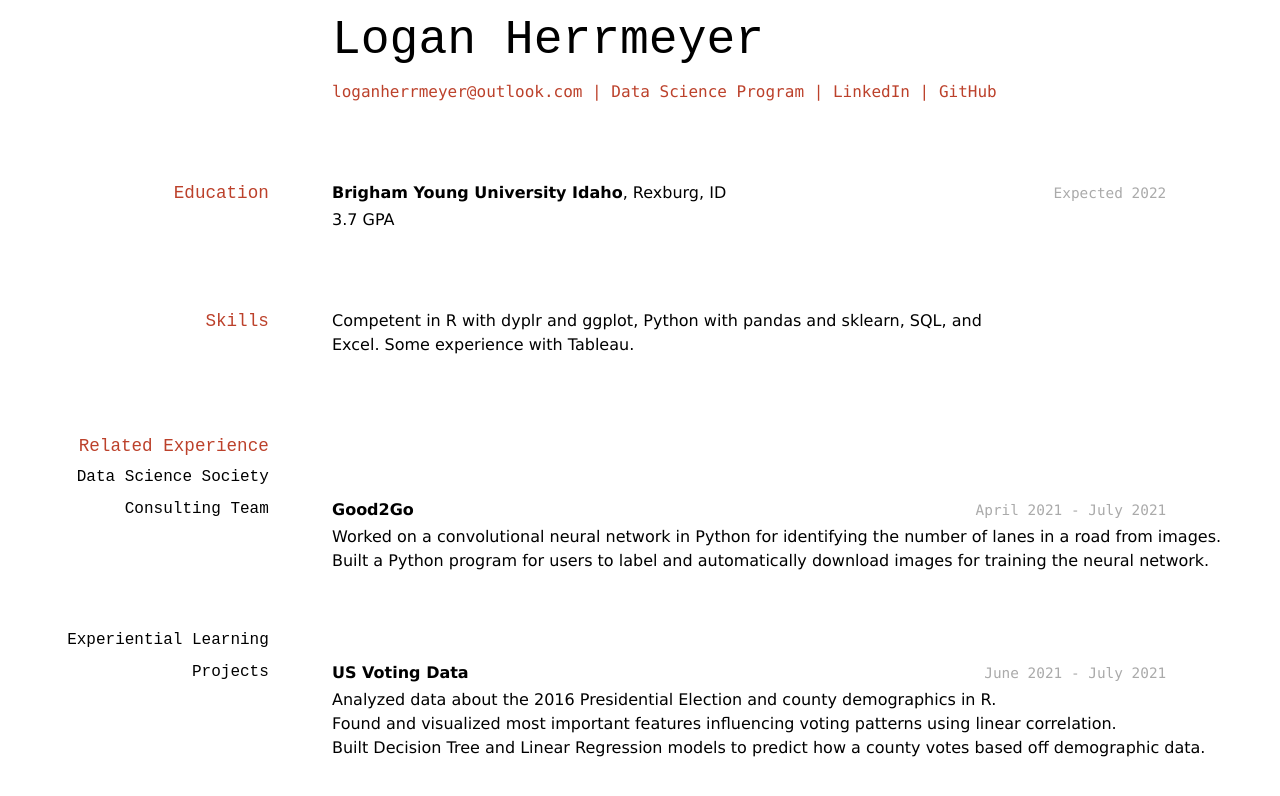
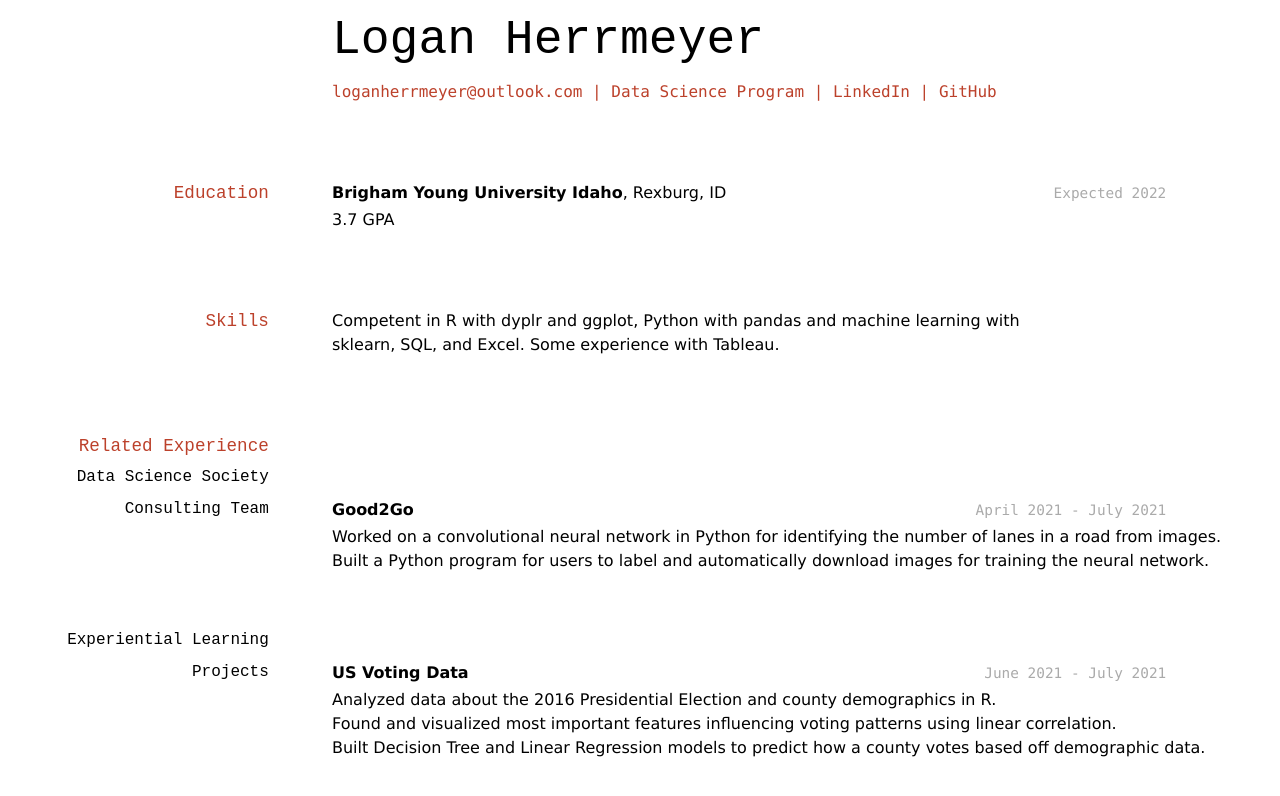
Before and after one commit to LHerrmeyer/herrmeyer_logan_resume, a Jekyll site: the page built from docs/index.md, in a window 1280 px wide. Shown: the top 796 px of the page. Built offline with Jekyll 4.4.1, drawn with Linux system fonts in a browser that asks for light colours.

Commit message:
Update index.md

```diff
--- a/docs/index.md
+++ b/docs/index.md
@@ -22,7 +22,7 @@ __Brigham Young University Idaho__, Rexburg, ID
 
 ## Skills
 
-Competent in R with dyplr and ggplot, Python with pandas and sklearn, SQL, and Excel. Some experience with Tableau.
+Competent in R with dyplr and ggplot, Python with pandas and machine learning with sklearn, SQL, and Excel. Some experience with Tableau.
 
 ## Related Experience
 
```
